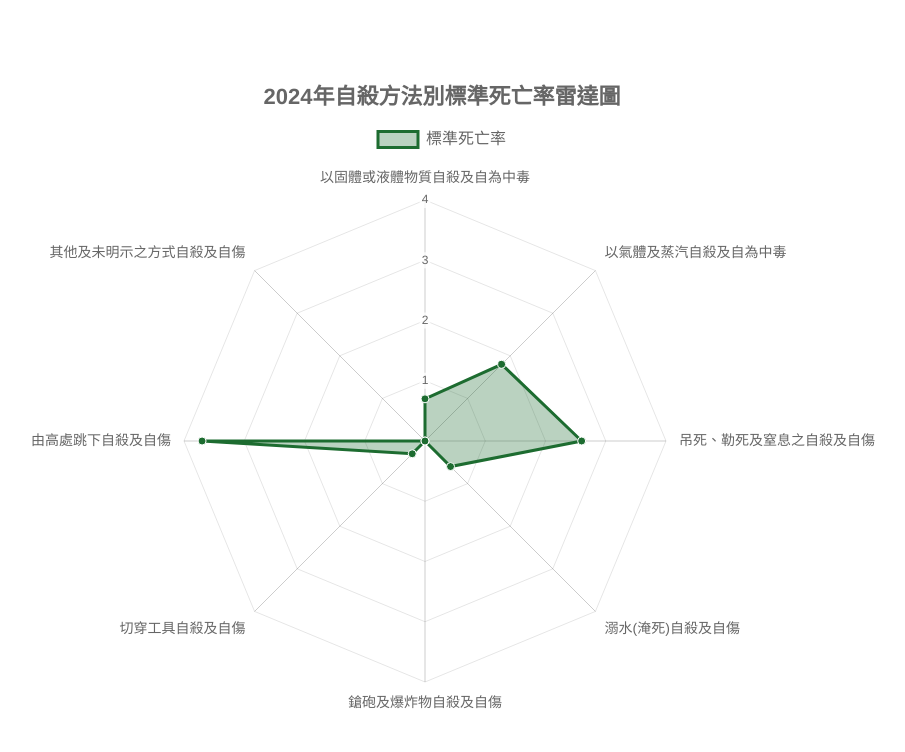
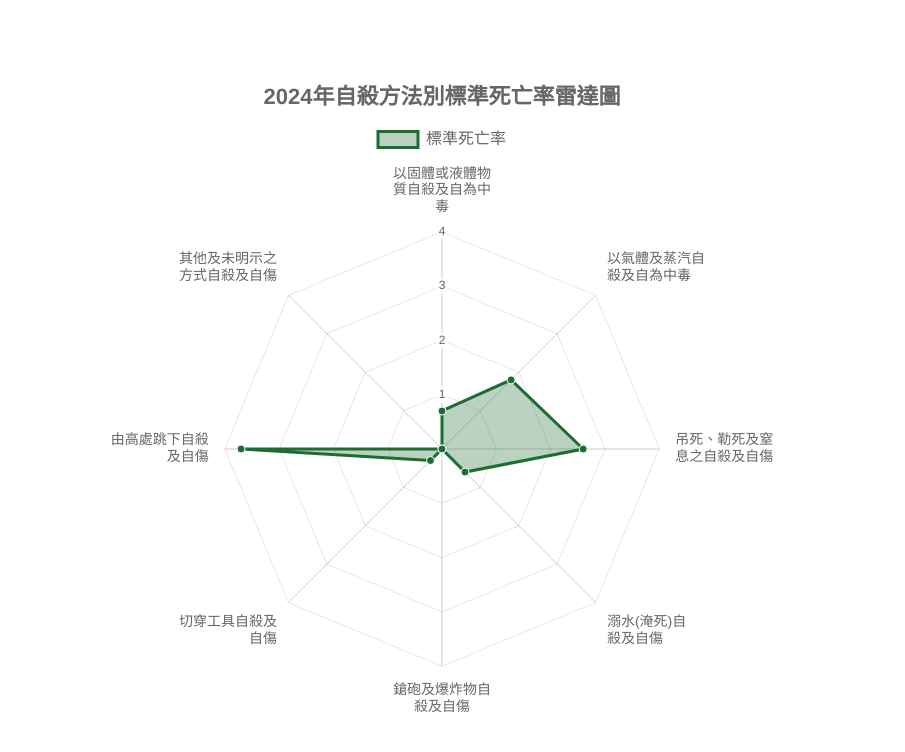
Before and after one commit to yangsandy50219/3.4_2024radar, a plain HTML site: page index.html in a window 1280 px wide. Shown: the whole page, without its empty margins (198-1103 px from the left). Drawn offline with nearby package versions, Linux system fonts and the light colour scheme.

Commit message:
Enhance radar chart labels with multi-line support
Added functionality to split long labels into multiple lines for better readability in the radar chart.

```diff
--- a/index.html
+++ b/index.html
@@ -38,24 +38,36 @@
 
   <script src="https://cdn.jsdelivr.net/npm/chart.js"></script>
   <script>
+
     const ctx = document.getElementById("radarChart").getContext("2d");
 
-    // 先準備要塞進圖裡的變數
     let labels = [];
     let stdRates = [];
     let deathCounts = [];
 
-    // 讀取你那個 CSV 檔（檔名一定要跟 repo 裡完全一樣）
+    // ⭐ 自動換行：每行最多 7 個字（你可改成 6 或 8）
+    function splitLabelToLines(label, maxLen = 7) {
+      const chars = [...label]; // 正確切中文字
+      const lines = [];
+      for (let i = 0; i < chars.length; i += maxLen) {
+        lines.push(chars.slice(i, i + maxLen).join(""));
+      }
+      return lines;
+    }
+
     fetch("3.4 2024自殺方法別標準死亡率.csv")
       .then(res => res.text())
       .then(text => {
-        // 處理 BOM + 切行
+
         const cleaned = text.replace(/^\uFEFF/, "");
         const lines = cleaned.trim().split(/\r?\n/).filter(l => l.trim() !== "");
 
-        // 第 1 行：類別, 以固體..., 以氣體..., ...
+        // 第 1 行：類別名稱
         const header = lines[0].split(",");
-        labels = header.slice(1);  // 去掉「類別」
+        const rawLabels = header.slice(1);
+
+        // ⭐ 預處理成多行標籤
+        labels = rawLabels.map(l => splitLabelToLines(l));
 
         // 第 2 行：標準死亡率
         const rowStd = lines[1].split(",").slice(1);
@@ -65,16 +77,16 @@
         const rowDeath = lines[2].split(",").slice(1);
         deathCounts = rowDeath.map(v => Number(v));
 
-        // 建立雷達圖
+        // ⭐ 建立雷達圖（保留你的設定）
         new Chart(ctx, {
           type: "radar",
           data: {
-            labels: labels,
+            labels: labels,   // ← 已自動變多行
             datasets: [{
               label: "標準死亡率",
               data: stdRates,
               fill: true,
-              backgroundColor: "rgba(29,108,48,0.3)",
+              backgroundColor: "rgba(29,108,48,0.3)",   // 深綠色（保留）
               borderColor: "rgba(29,108,48,1)",
               pointBackgroundColor: "rgba(29,108,48,1)",
               pointBorderColor: "#fff",
@@ -97,29 +109,26 @@
               },
               tooltip: {
                 callbacks: {
-                  // 懸停時顯示：標準死亡率 + 死亡人數
                   label: function (context) {
                     const i = context.dataIndex;
-                    const std = stdRates[i];
-                    const deaths = deathCounts[i];
                     return [
-                      `標準死亡率：${std}`,
-                      `死亡人數：${deaths} 人`
+                      `標準死亡率：${stdRates[i]}`,
+                      `死亡人數：${deathCounts[i]} 人`
                     ];
                   }
                 }
               }
             },
-            // 雷達圖的軸設定
             scales: {
               r: {
                 beginAtZero: true,
-                suggestedMax: 4,          // 你的最大值大約 3.7，抓到 4 比較好看
+                suggestedMax: 4,
                 ticks: {
-                  stepSize: 1             // 每 1 一格（0,1,2,3,4）
+                  stepSize: 1
                 },
                 pointLabels: {
-                  font: { size: 14 }      // 各軸標籤文字大小
+                  font: { size: 14 },   // ← 保留你設定的字體大小
+                  padding: 8           // ← 增加一點距離，圖更大更美
                 },
                 grid: {
                   color: "rgba(0,0,0,0.1)"
```
